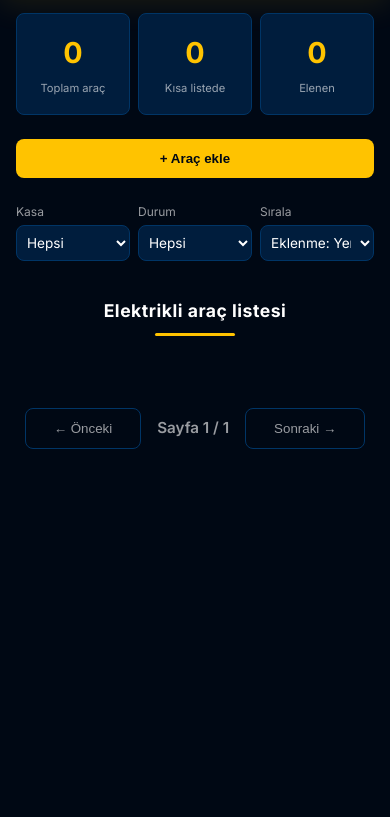
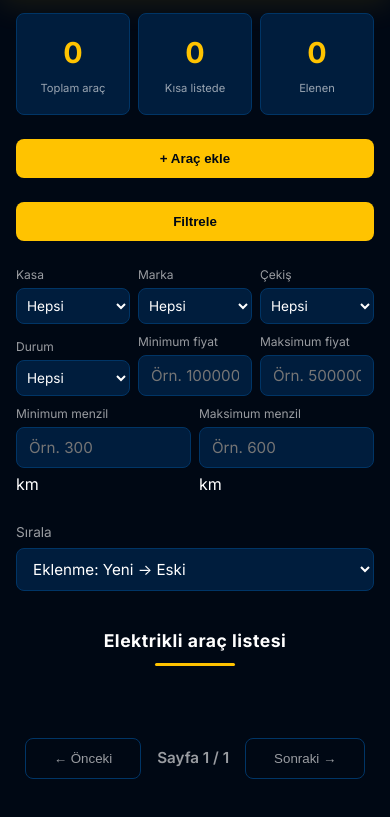
Before and after one commit to ertugrulmertkara/CatalogEcars, a plain HTML site: page app.html in a window 390 px wide. Shown: the part 63-880 px from the top of the page. Before the commit the page ends 844 px from the top, so only its background shows below. Drawn offline with Linux system fonts and the light colour scheme; no server answers.

Commit message:
Filtreleme yapıldı

```diff
--- a/app.html
+++ b/app.html
@@ -176,8 +176,18 @@ class ise bir çok kez kullanılır ; bütün butonlar gibi
         </div>
       </form>
     </section>
+    <button
+  type="button"
+  id="toggle-filters-btn"
+  class="btn btn-primary"
+  aria-expanded="false"
+  aria-controls="filters-panel"
+>
+  Filtrele
+</button>
 
-    <section class="filters" aria-label="Filtreler">
+    <section class="filters" aria-label="Filtreler" id="filters-panel" hidden>
+
       <div class="field field-sm">
         <label for="filter-body">Kasa</label>
       <select id="filter-body">
@@ -189,6 +199,41 @@ class ise bir çok kez kullanılır ; bütün butonlar gibi
         <option value="Station">Station</option>
       </select>
       </div>
+      <div class="field field-sm">
+  <label for="filter-brand">Marka</label>
+  <select id="filter-brand">
+    <option value="all">Hepsi</option>
+    <option value="Tesla">Tesla</option>
+    <option value="BYD">BYD</option>
+    <option value="Togg">Togg</option>
+    <option value="Volkswagen">Volkswagen</option>
+    <option value="Hyundai">Hyundai</option>
+    <option value="Kia">Kia</option>
+    <option value="Renault">Renault</option>
+    <option value="Peugeot">Peugeot</option>
+    <option value="Fiat">Fiat</option>
+    <option value="MG">MG</option>
+    <option value="Audi">Audi</option>
+    <option value="BMW">BMW</option>
+    <option value="Mercedes-Benz">Mercedes-Benz</option>
+    <option value="Volvo">Volvo</option>
+    <option value="Skoda">Skoda</option>
+    <option value="Cupra">Cupra</option>
+    <option value="Opel">Opel</option>
+    <option value="Citroën">Citroën</option>
+    <option value="Nissan">Nissan</option>
+    <option value="Ford">Ford</option>
+  </select>
+</div>
+      <div class="field field-sm">
+  <label for="filter-drivetrain">Çekiş</label>
+  <select id="filter-drivetrain">
+    <option value="all">Hepsi</option>
+    <option value="FWD">Önden çekiş (FWD)</option>
+    <option value="RWD">Arkadan itiş (RWD)</option>
+    <option value="AWD">Dört çeker (AWD)</option>
+  </select>
+</div>
 
       <div class="field field-sm">
         <label for="filter-status">Durum</label>
@@ -200,8 +245,55 @@ class ise bir çok kez kullanılır ; bütün butonlar gibi
           <option value="rejected">Elendi</option>
         </select>
       </div>
+      <div class="field field-sm">
+  <label for="filter-min-price">Minimum fiyat</label>
+  <input
+    type="number"
+    id="filter-min-price"
+    min="0"
+    step="1000"
+    placeholder="Örn. 1000000"
+  >
+</div>
 
-      <div class="field field-sm">
+<div class="field field-sm">
+  <label for="filter-max-price">Maksimum fiyat</label>
+  <input
+    type="number"
+    id="filter-max-price"
+    min="0"
+    step="1000"
+    placeholder="Örn. 5000000"
+  >
+</div>
+
+<div class="field field-sm">
+  <label for="filter-min-range">Minimum menzil</label>
+  <input
+    type="number"
+    id="filter-min-range"
+    min="0"
+    step="1"
+    placeholder="Örn. 300"
+  >
+  <span class="unit">km</span>
+</div>
+
+<div class="field field-sm">
+  <label for="filter-max-range">Maksimum menzil</label>
+  <input
+    type="number"
+    id="filter-max-range"
+    min="0"
+    step="1"
+    placeholder="Örn. 600"
+  >
+  <span class="unit">km</span>
+</div>
+
+    </section>
+
+    <div class="field field-sm">
         <label for="sort-by">Sırala</label>
         <select id="sort-by">
          <option value="createdAt-desc">Eklenme: Yeni → Eski</option>
@@ -216,7 +308,6 @@ class ise bir çok kez kullanılır ; bütün butonlar gibi
 
         </select>
       </div>
-    </section>
 
     <main class="car-list">
       <table class="car-table">
--- a/js/app.js
+++ b/js/app.js
@@ -44,20 +44,41 @@ const UI = {
   nextPageBtn: document.getElementById("next-page-btn"),
   statTotal: document.getElementById("stat-total"),
   statShortlist: document.getElementById("stat-shortlist"),
-  statRejected: document.getElementById("stat-rejected")
+  statRejected: document.getElementById("stat-rejected"),
+  filterBrand: document.getElementById("filter-brand"),
+  toggleFiltersBtn: document.getElementById("toggle-filters-btn"),
+  filtersPanel: document.getElementById("filters-panel"),
+  filterDrivetrain: document.getElementById("filter-drivetrain"),
+  filterMinPrice: document.getElementById("filter-min-price"),
+  filterMaxPrice: document.getElementById("filter-max-price"),
+  filterMinRange: document.getElementById("filter-min-range"),
+  filterMaxRange: document.getElementById("filter-max-range"),
+
 };
 
 async function fetchCars(){
   try{
+    const brand = UI.filterBrand.value;
     const body = UI.filterBody.value;
     const status = UI.filterStatus.value;
+    const drivetrain = UI.filterDrivetrain.value;
     const sortValue = UI.sortBy.value;
+    const minPrice = UI.filterMinPrice.value;
+    const maxPrice = UI.filterMaxPrice.value;
+    const minRange = UI.filterMinRange.value;
+    const maxRange = UI.filterMaxRange.value;
     const [sort, order] = sortValue.split("-");
     const params = new URLSearchParams({
+  brand: brand,
   bodyType: body,
   status: status,
   sort: sort,
-  order: order
+  order: order,
+  minPrice: minPrice,
+  maxPrice: maxPrice,
+  minRange: minRange,
+  maxRange: maxRange,
+  drivetrain: drivetrain
 });
 
     const queryUrl = `${CONFIG.API_URL}?${params.toString()}`;
@@ -154,8 +175,28 @@ function updateStats() {
   }).length;
 }
 
+UI.toggleFiltersBtn.addEventListener("click", function () {
+  const isHidden = UI.filtersPanel.hidden;
+
+  UI.filtersPanel.hidden = !isHidden;
+
+  UI.toggleFiltersBtn.setAttribute(
+    "aria-expanded",
+    String(isHidden)
+  );
+
+  UI.toggleFiltersBtn.textContent = isHidden
+    ? "Filtreleri gizle"
+    : "Filtrele";
+});
+UI.filterMinPrice.addEventListener("change", fetchCars);
+UI.filterMaxPrice.addEventListener("change", fetchCars);
+UI.filterMinRange.addEventListener("change", fetchCars);
+UI.filterMaxRange.addEventListener("change", fetchCars);
+UI.filterBrand.addEventListener("change", fetchCars);
 UI.filterBody.addEventListener("change", fetchCars);
 UI.filterStatus.addEventListener("change", fetchCars);
+UI.filterDrivetrain.addEventListener("change", fetchCars);
 UI.sortBy.addEventListener("change", fetchCars);
 fetchCars();
 
```
